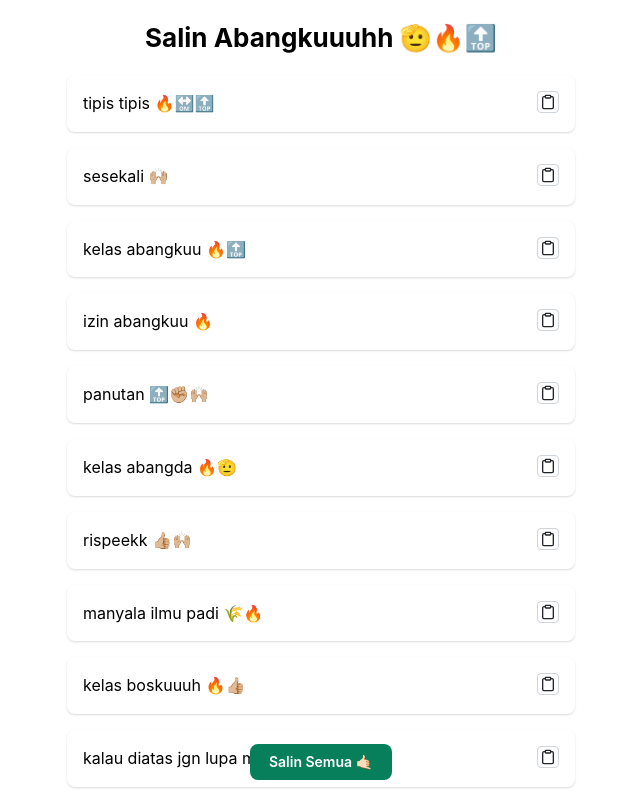
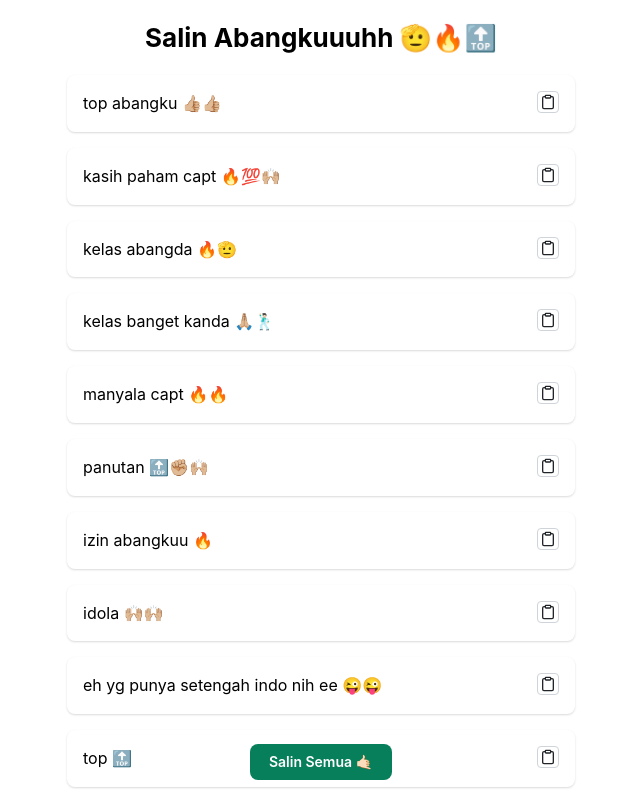
Before and after one commit to zakiego/salin-abangku, a Next.js app: page / in a window 1280 px wide. Shown: the top 800 px of the page, without its empty margins (319-959 px from the left). Built offline with nearby package versions, Linux system fonts and the light colour scheme.

Commit message:
Refactor Page component to shuffle templates

```diff
--- a/src/app/page.tsx
+++ b/src/app/page.tsx
@@ -1,5 +1,28 @@
 import PageClient from "@/app/page-client";
+import { templates } from "@/lib/template";
 
 export default function Home() {
-	return <PageClient />;
+	const shuffleTemplates = shuffle(templates);
+
+	return <PageClient templates={shuffleTemplates} />;
 }
+
+const shuffle = (array: string[]) => {
+	let currentIndex = array.length;
+	let randomIndex: number;
+
+	// While there remain elements to shuffle...
+	while (currentIndex !== 0) {
+		// Pick a remaining element...
+		randomIndex = Math.floor(Math.random() * currentIndex);
+		currentIndex--;
+
+		// And swap it with the current element.
+		[array[currentIndex], array[randomIndex]] = [
+			array[randomIndex],
+			array[currentIndex],
+		];
+	}
+
+	return array;
+};
```
Also changed, not shown: src/app/page-client.tsx (+5 -3 lines).
